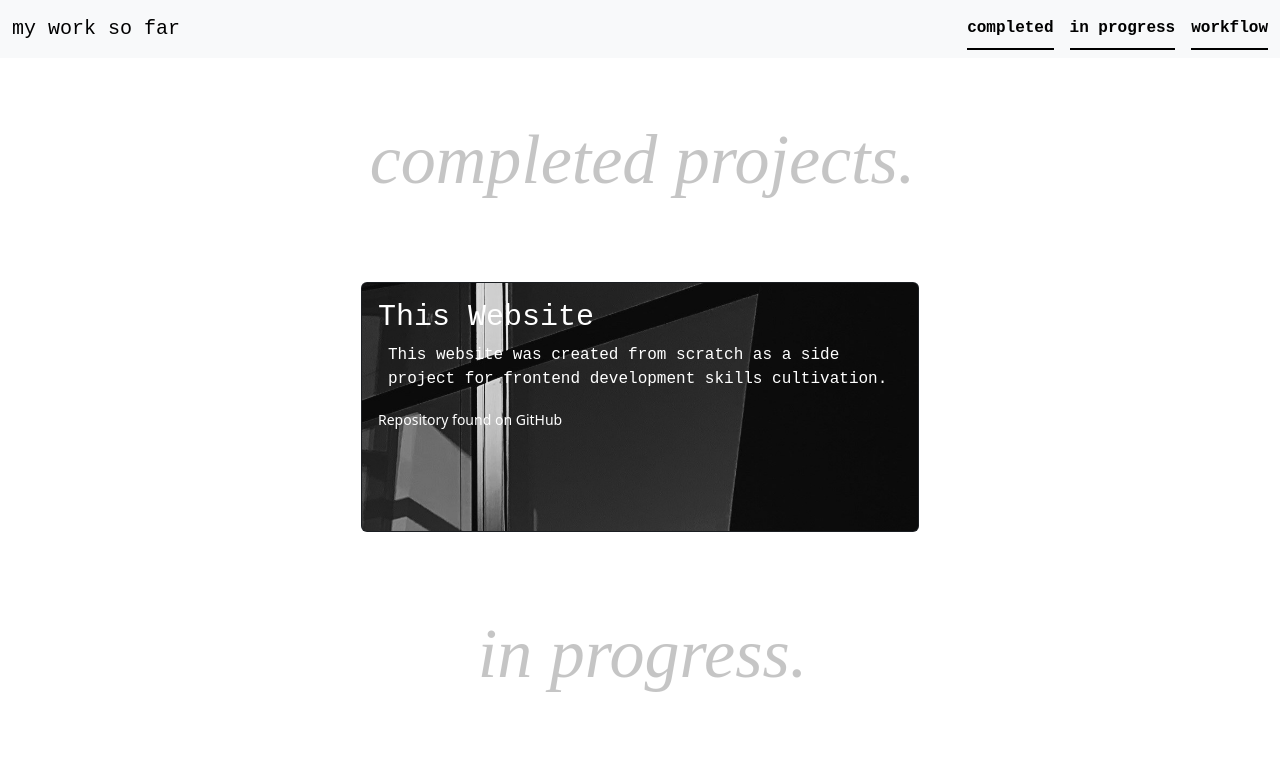
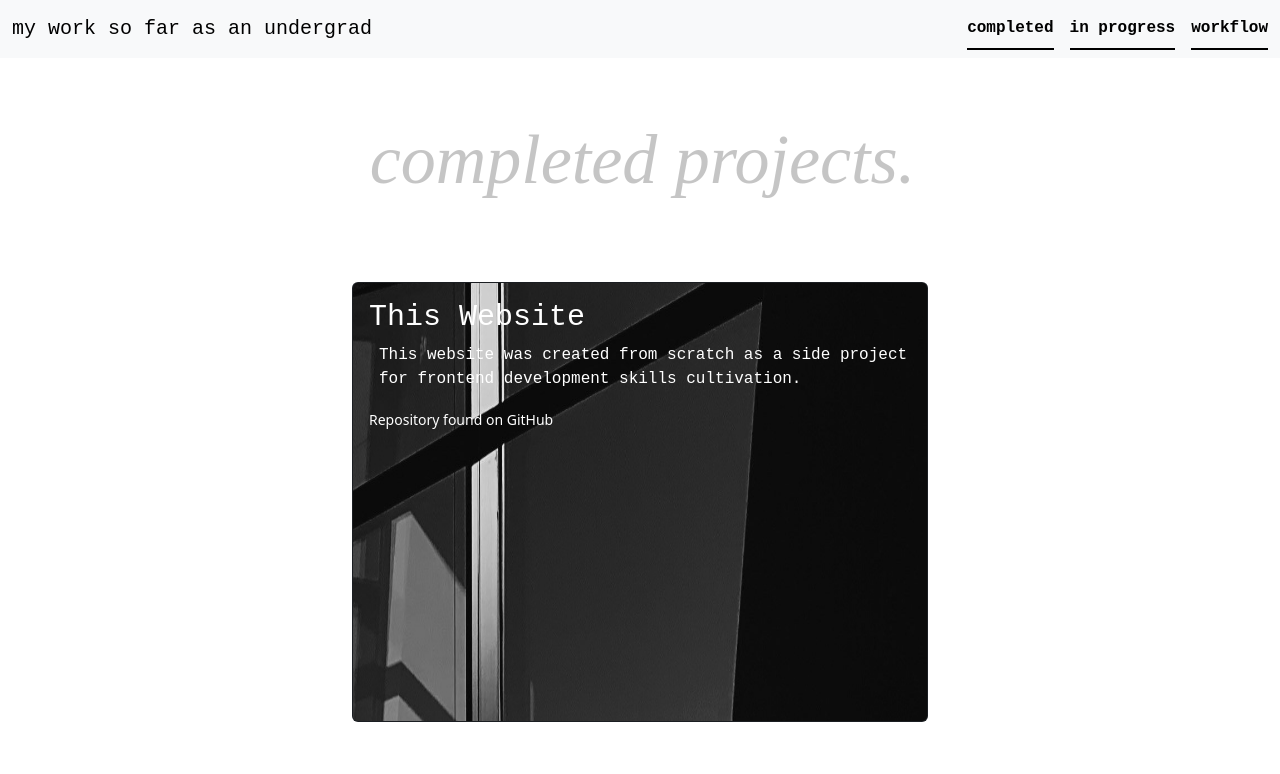
Before and after one commit to CG020/camilagrubbweb, a React (Vite) app: page /projects in a window 1280 px wide. Shown: the top 774 px of the page. Built offline with nearby package versions, Linux system fonts and the light colour scheme.

Commit message:
collapsing animation tweaking

```diff
--- a/src/components/ProjectsPage.tsx
+++ b/src/components/ProjectsPage.tsx
@@ -35,18 +35,20 @@ const ProjectsPage = () => {
         fontSize: '30px',
     };
 
-    const cardStyle = {
-        width: '45%',
-        height: '250px',
-        margin: '0 auto',
-        position: 'relative',
-        zIndex: '1',
-    };
-
     const imageStyle = {
         height:'100%',
     }
 
+    const cardStyle = {
+        width: '45vw',
+        height: '55vh',
+        margin: '0 auto',
+        position: 'relative',
+        zIndex: '1',
+        transition: 'all 0.4s ease',
+    };
+
+    // fading animation between sections
     useEffect(() => {
         const handleScroll = () => {
             const sections = document.querySelectorAll('.fadeInSection');
@@ -70,33 +72,35 @@ const ProjectsPage = () => {
     }, []);
 
 
-    const [isCollapsed, setIsCollapsed] = useState(false);
-
-    const toggleCollapse = () => {
-        setIsCollapsed(!isCollapsed);
+    // collapsing content
+    const [isCollapsed, setIsCollapsed] = useState(null);
+    const toggleCollapse = (cardNum) => {
+        setIsCollapsed(isCollapsed === cardNum ? null : cardNum);
     };
 
-    const collapseStyle: React.CSSProperties = {
+    const collapseStyle = (cardNum) => ({
+        display: 'flex',
         transition: 'transform 0.4s ease',
         overflow: 'hidden',
         zIndex: -1,
         position: 'absolute',
-        left: '100%',
-        top: 0,
+        left: '105%',
+        top: '20px',
         width: '400px',
-        transform: isCollapsed ? 'translateX(0)' : 'translateX(-100%)',
+        transform: isCollapsed === cardNum ? 'translateX(0)' : 'translateX(-100%)',
         fontFamily: 'monospace',
         padding: '15px',
         border: 'solid',
-        visibility: isCollapsed ? 'visible' : 'hidden',
-    }
+        visibility: isCollapsed === cardNum ? 'visible' : 'hidden',
+        flexWrap: 'wrap',
+    });
 
     return(
         <div>
-            <NavBar message={'my work so far'} tabs={['completed','in progress','workflow']}/>
+            <NavBar message={'my work so far as an undergrad'} tabs={['completed','in progress','workflow']}/>
             <section id="completed"> <h1 style={projHeader}><i>completed projects.</i></h1>
             <div style={projSection} className="fadeInSection">
-                <div className="card text-bg-dark" style={cardStyle} onClick={toggleCollapse}>
+                <div className="card text-bg-dark" style={cardStyle} onClick={() => toggleCollapse('c1')}>
                     <img src="src\assets\windowImage.jpg" style={imageStyle} className="card-img" alt="card"></img>
                     <div className={"card-img-overlay"}>
                         <h5 className="card-title" style={projTitle}>This Website</h5>
@@ -104,7 +108,7 @@ const ProjectsPage = () => {
                         skills cultivation.</p>
                         <p className="card-text"><small>Repository found on GitHub</small></p>
                     </div>
-                <div style={collapseStyle}>
+                <div style={collapseStyle('c1')}>
                         A place where I can document my projects and update periodically. This project utilizes
                         HTML, CSS, and JavaScript for construction and ReactJS for efficient component organization. Familiarity
                         with these languages and how they interect with each other helps strengthen my web development skillset.
@@ -115,7 +119,7 @@ const ProjectsPage = () => {
             <section id="in progress"> <h1 style={projHeader}><i>in progress.</i></h1>
 
             <div style={projSection} className="fadeInSection">
-            <div className="card text-bg-dark" style={cardStyle} onClick={toggleCollapse}>
+            <div className="card text-bg-dark" style={cardStyle} onClick={() =>  toggleCollapse('p1')}>
                 <img src="src\assets\windowImage.jpg" style={imageStyle} className="card-img" alt="card"></img>
                 <div className="card-img-overlay">
                     <h5 className="card-title" style={projTitle}>Dining Out</h5>
@@ -124,14 +128,14 @@ const ProjectsPage = () => {
                     <table></table></p>
                     <p className="card-text"><small>Repository found on GitHub</small><br></br>
                     <small>Click here to view</small></p></div>
-                <div style={collapseStyle}>
+                <div style={collapseStyle('p1')}>
                     This project not only cultivated my skills in designing independent tools using hosting
                     sources such as Netlify in this case, but it also helped me practice filtering algorithms
                     and webscraping.
                 </div>
             </div>
 
-            <div className="card text-bg-dark" style={cardStyle} onClick={toggleCollapse}>
+            <div className="card text-bg-dark" style={cardStyle} onClick={() => toggleCollapse('p2')}>
                 <img src="src\assets\windowImage.jpg" style={imageStyle} className="card-img" alt="card"></img>
                 <div className="card-img-overlay">
                     <h5 className="card-title" style={projTitle}>Abstract Scroll</h5>
@@ -141,7 +145,7 @@ const ProjectsPage = () => {
                     <p className="card-text"><small>Repository found on GitHub</small><br></br>
                     <small>Click here to view</small></p>
                 </div>
-                <div style={collapseStyle}>
+                <div style={collapseStyle('p2')}>
                 This project is practice dynamic website design using fluid CSS and JavaScript.
                         The site is intended for the viewer to continuously scroll to progress and occasionally interact with
                         objects on the site for a storytelling and visually exciting experience. This is a test of coding skills
@@ -152,7 +156,7 @@ const ProjectsPage = () => {
             </div> </section>
 
             <section id="workflow"> <h1 style={projHeader}><i>project workflow.</i></h1>
-            <div className="card text-bg-dark" style={cardStyle}>
+            <div className="card text-bg-dark" style={cardStyle} onClick={() => toggleCollapse('w1')}>
             <img src="src\assets\windowImage.jpg" style={imageStyle} className="card-img" alt="card"></img>
             <div className="card-img-overlay">
                 <h5 className="card-title" style={projTitle}>Project Workflow</h5>
@@ -160,6 +164,9 @@ const ProjectsPage = () => {
                 <table></table></p>
                 <p className="card-text"><small>Goal is high efficiency!</small></p>
             </div>
+            <div style={collapseStyle('w1')}>
+                Steps:
+                </div>
             </div> </section>
 
             <Footer song='Ocean Drive by Duke Dumont' book='Mythology by Edith Hamilton' doing='coding'></Footer>
```
